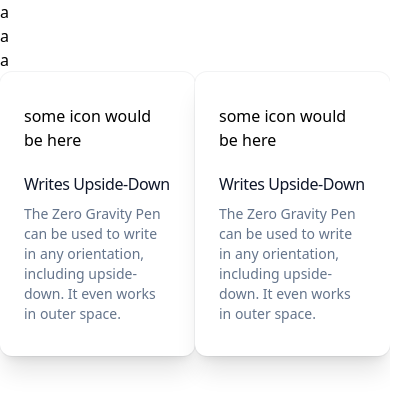
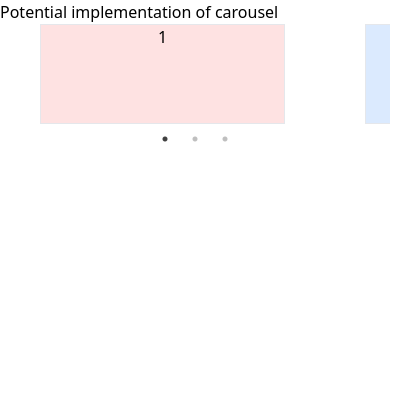
Before and after one commit to alfredrafael/next-twind-testing-environment, a Next.js app: page / in a window 390 px wide. Shown: the top 410 px of the page, 415 px wide, since content can reach past the window. Built offline with nearby package versions, Linux system fonts and the light colour scheme.

Commit message:
Creates potential implementation of carousel for mobile widths

```diff
--- /dev/null
+++ b/pages/_document.tsx
@@ -0,0 +1,28 @@
+import Document, { Html, Head, NextScript, Main } from 'next/document'
+import Script from 'next/script'
+
+export default class MyDocument extends Document {
+  render() {
+    return (
+      <Html lang="en-US">
+        <Head>
+          <link
+            rel="stylesheet"
+            type="text/css"
+            charSet="UTF-8"
+            href="https://cdnjs.cloudflare.com/ajax/libs/slick-carousel/1.6.0/slick.min.css"
+          />
+          <link
+            rel="stylesheet"
+            type="text/css"
+            href="https://cdnjs.cloudflare.com/ajax/libs/slick-carousel/1.6.0/slick-theme.min.css"
+          />
+        </Head>
+        <Main />
+        <body>
+          <NextScript />
+        </body>
+      </Html>
+    )
+  }
+}
--- a/pages/index.tsx
+++ b/pages/index.tsx
@@ -1,8 +1,16 @@
 import type { NextPage } from 'next'
 import Head from 'next/head'
 import Image from 'next/image'
+import Slider from 'react-slick'
 
 const Home: NextPage = () => {
+  const settings = {
+    dots: true,
+    infinite: false,
+    speed: 500,
+    slidesToShow: 1.2,
+    slidesToScroll: 1,
+  }
   return (
     <>
       <Head>
@@ -11,34 +19,25 @@ const Home: NextPage = () => {
       </Head>
 
       <section className="min-h-screen">
-        <main className="sm:flex md:flex">
-          <div>a</div>
-          <div>a</div>
-          <div>a</div>
-        </main>
-
-        <div className="flex sm:flex-row md:flex-row">
-          <div className="rounded-xl bg-white px-6 py-8 shadow-xl ring-1 ring-slate-900/5 dark:bg-slate-900">
-            <div>some icon would be here</div>
-            <h3 className="mt-5 text-base font-medium tracking-tight text-slate-900 dark:text-white">
-              Writes Upside-Down
-            </h3>
-            <p className="mt-2 text-sm text-slate-500 dark:text-slate-400">
-              The Zero Gravity Pen can be used to write in any orientation,
-              including upside-down. It even works in outer space.
-            </p>
-          </div>
-
-          <div className="rounded-xl bg-white px-6 py-8 shadow-xl ring-1 ring-slate-900/5 dark:bg-slate-900">
-            <div>some icon would be here</div>
-            <h3 className="mt-5 text-base font-medium tracking-tight text-slate-900 dark:text-white">
-              Writes Upside-Down
-            </h3>
-            <p className="mt-2 text-sm text-slate-500 dark:text-slate-400">
-              The Zero Gravity Pen can be used to write in any orientation,
-              including upside-down. It even works in outer space.
-            </p>
-          </div>
+        <div>
+          <h2>Potential implementation of carousel</h2>
+          <Slider {...settings}>
+            <div className="px-10 align-middle">
+              <div className="flex h-[100px] w-[100%] justify-center border bg-red-100">
+                1
+              </div>
+            </div>
+            <div className="px-10 align-middle">
+              <div className="flex h-[100px] w-[100%] justify-center border bg-blue-100">
+                2
+              </div>
+            </div>
+            <div className="px-10 align-middle">
+              <div className="flex h-[100px] w-[100%] justify-center border bg-black text-white">
+                3
+              </div>
+            </div>
+          </Slider>
         </div>
       </section>
 
```
